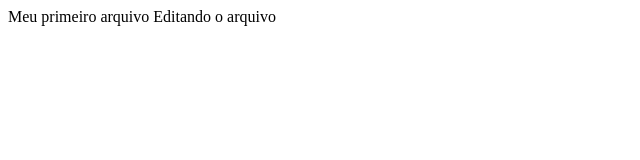
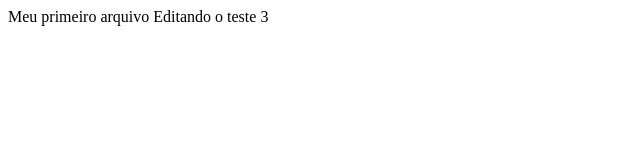
Before and after one commit to alexlima-techne/meu_projeto_versionado, a plain HTML site: page index.html in a window 1280 px wide. Shown: the full height of the page, 0-640 px from the left. Drawn offline with Linux system fonts and the light colour scheme.

Commit message:
Ajustando arquivo index.html - teste 3

```diff
--- a/index.html
+++ b/index.html
@@ -1,6 +1,6 @@
 <html>
     <body>
         Meu primeiro arquivo
-        Editando o arquivo
+        Editando o teste 3
     </body>
 </html>
```
